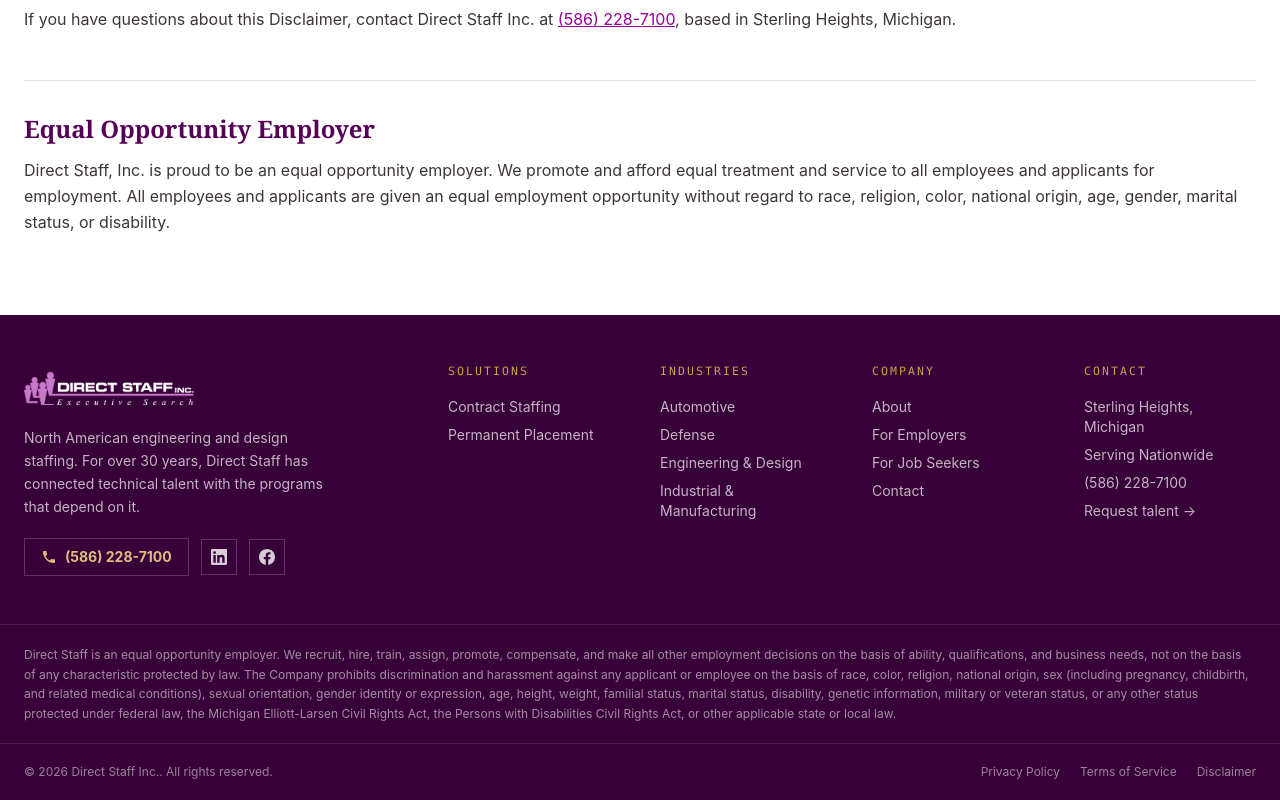
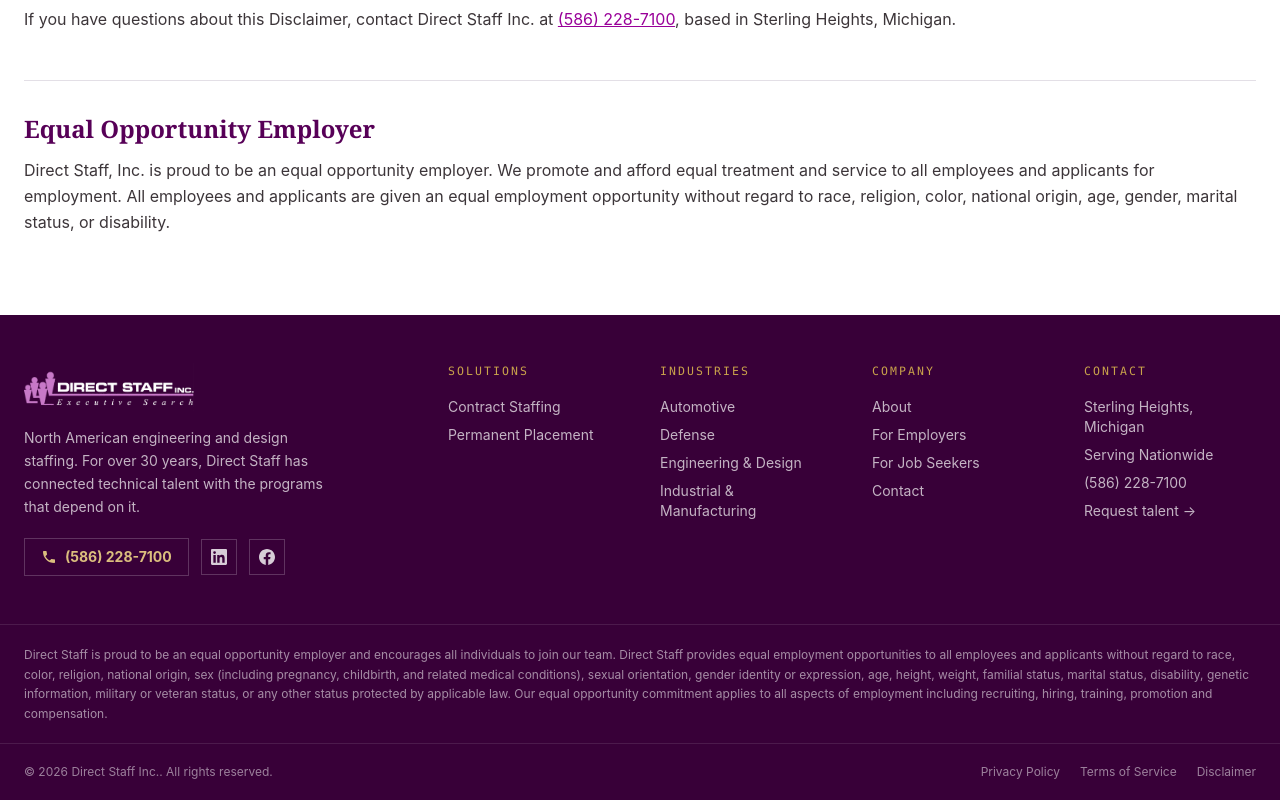
Before and after one commit to notAntonioWilson/directstaff, a Next.js app: page /disclaimer in a window 1280 px wide. Shown: the part 1322-2122 px from the top of the page. Built offline with nearby package versions, Linux system fonts and the light colour scheme.

Commit message:
Update footer equal opportunity statement

```diff
--- a/src/components/Footer.tsx
+++ b/src/components/Footer.tsx
@@ -77,15 +77,14 @@
       <div className="border-t border-white/10">
         <div className="wrap py-5">
           <p className="text-xs leading-relaxed text-white/55">
-            Direct Staff is an equal opportunity employer. We recruit, hire, train, assign, promote,
-            compensate, and make all other employment decisions on the basis of ability, qualifications,
-            and business needs, not on the basis of any characteristic protected by law. The Company
-            prohibits discrimination and harassment against any applicant or employee on the basis of race,
-            color, religion, national origin, sex (including pregnancy, childbirth, and related medical
-            conditions), sexual orientation, gender identity or expression, age, height, weight, familial
-            status, marital status, disability, genetic information, military or veteran status, or any
-            other status protected under federal law, the Michigan Elliott-Larsen Civil Rights Act, the
-            Persons with Disabilities Civil Rights Act, or other applicable state or local law.
+            Direct Staff is proud to be an equal opportunity employer and encourages all individuals to
+            join our team. Direct Staff provides equal employment opportunities to all employees and
+            applicants without regard to race, color, religion, national origin, sex (including pregnancy,
+            childbirth, and related medical conditions), sexual orientation, gender identity or expression,
+            age, height, weight, familial status, marital status, disability, genetic information, military
+            or veteran status, or any other status protected by applicable law. Our equal opportunity
+            commitment applies to all aspects of employment including recruiting, hiring, training,
+            promotion and compensation.
           </p>
         </div>
       </div>
```
